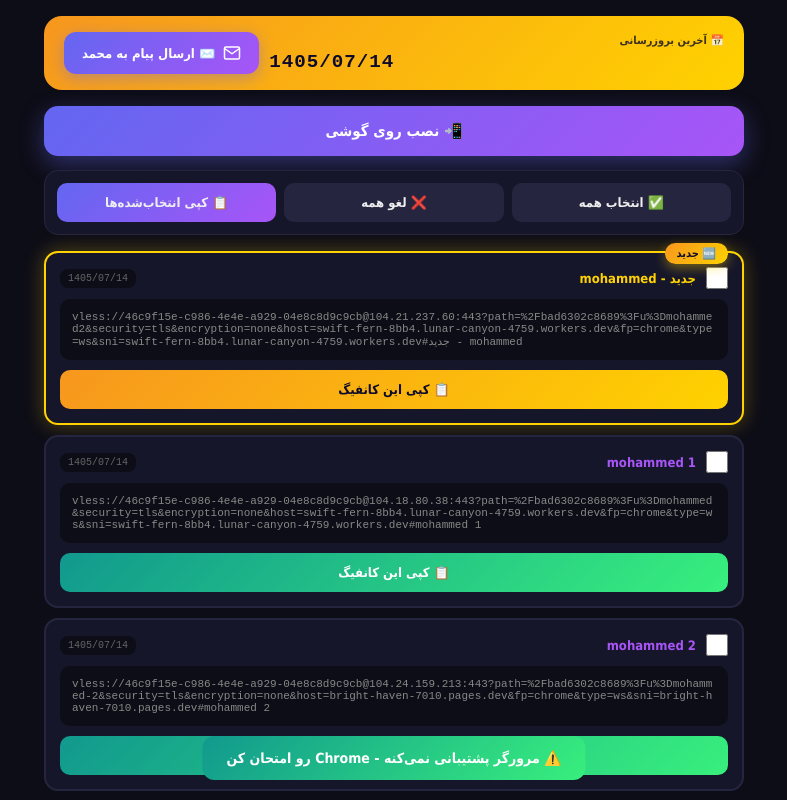
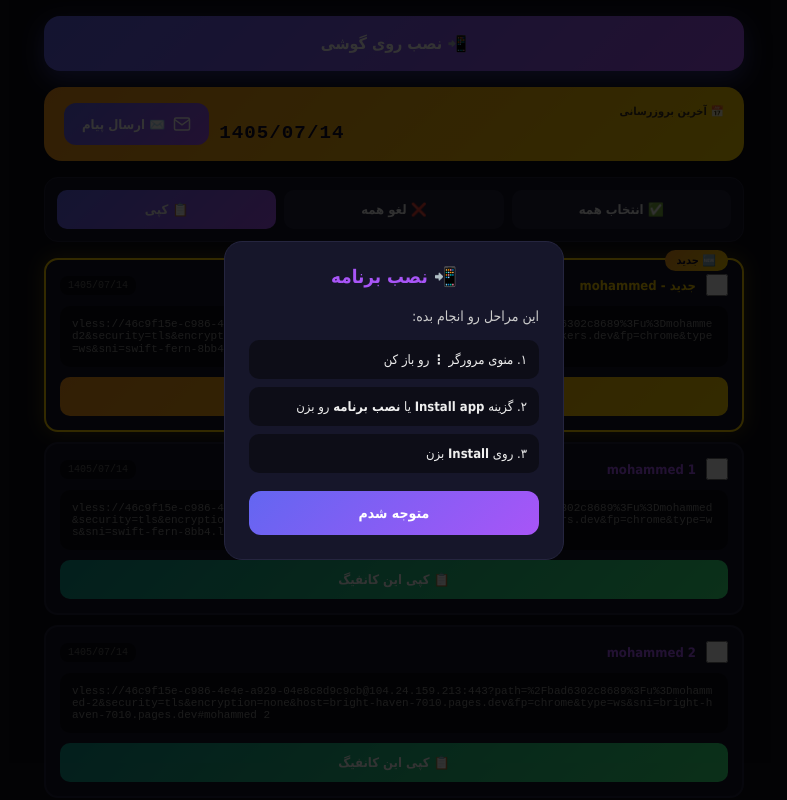
Before and after one commit to hgfhj8008-droid/v2ray-panel, a plain HTML site: page site/index.html in a window 1280 px wide. Both pictures are taken after a click on the button "📲 نصب روی گوشی". Shown: the top 800 px of the page, without its empty margins (246-1033 px from the left). Drawn offline with Linux system fonts and the light colour scheme.

Commit message:
Clean PWA install

```diff
--- a/site/index.html
+++ b/site/index.html
@@ -4,24 +4,27 @@
 <meta charset="UTF-8">
 <meta name="viewport" content="width=device-width, initial-scale=1.0">
 <title>کانفیگ‌های V2Ray</title>
+<link rel="manifest" href="/manifest.json">
+<meta name="theme-color" content="#a855f7">
 <style>
 *{margin:0;padding:0;box-sizing:border-box;font-family:Tahoma,sans-serif}
 body{background:#0d0d17;color:#eee;padding:16px;min-height:100vh}
 .container{max-width:700px;margin:0 auto}
+.install-btn{display:block;width:100%;padding:18px;margin-bottom:16px;border-radius:16px;border:none;background:linear-gradient(135deg,#6366f1,#a855f7);color:#fff;font-weight:bold;font-size:16px;font-family:inherit;cursor:pointer;box-shadow:0 8px 24px rgba(99,102,241,0.5)}
+.install-btn:active{transform:scale(0.98)}
 .top-banner{display:flex;justify-content:space-between;align-items:center;gap:10px;margin-bottom:16px;padding:16px 20px;background:linear-gradient(135deg,#f7971e,#ffd200);border-radius:18px;color:#0f0c29;font-weight:bold;flex-wrap:wrap}
 .date-box{display:flex;flex-direction:column;flex:1;min-width:150px}
 .date-box .label{font-size:11px;opacity:0.8;margin-bottom:4px}
 .date-box .date{font-size:1.2rem;font-weight:900;letter-spacing:1px;direction:ltr;font-family:monospace}
-.contact-btn{display:flex;align-items:center;gap:8px;background:linear-gradient(135deg,#6366f1,#a855f7);padding:12px 18px;border-radius:12px;text-decoration:none;color:#fff;font-size:13px;font-weight:bold;transition:0.2s;box-shadow:0 4px 16px rgba(99,102,241,0.4)}
-.contact-btn:hover{transform:translateY(-2px);box-shadow:0 8px 24px rgba(99,102,241,0.6)}
-.contact-btn svg{width:18px;height:18px;flex-shrink:0}
+.contact-btn{display:flex;align-items:center;gap:8px;background:linear-gradient(135deg,#6366f1,#a855f7);padding:12px 18px;border-radius:12px;text-decoration:none;color:#fff;font-size:13px;font-weight:bold}
+.contact-btn svg{width:18px;height:18px}
 .toolbar{display:flex;gap:8px;margin-bottom:16px;background:#16162a;border-radius:14px;padding:12px;border:1px solid #25253f}
 .toolbar button{flex:1;padding:12px;border-radius:10px;border:none;background:#25253f;color:#eee;font-family:inherit;font-size:13px;font-weight:bold;cursor:pointer}
 .toolbar button.primary{background:linear-gradient(135deg,#6366f1,#a855f7)}
 .config-item{background:#16162a;border-radius:14px;padding:14px;margin:10px 0;border:2px solid #25253f;position:relative}
 .config-item.selected{border-color:#a855f7;background:#1a1a30}
 .config-item.new-badge{border-color:#ffd200;box-shadow:0 0 20px rgba(255,210,0,0.3)}
-.badge-new{position:absolute;top:-10px;right:14px;background:linear-gradient(135deg,#f7971e,#ffd200);color:#0f0c29;padding:4px 12px;border-radius:20px;font-size:11px;font-weight:bold;box-shadow:0 4px 12px rgba(255,210,0,0.4)}
+.badge-new{position:absolute;top:-10px;right:14px;background:linear-gradient(135deg,#f7971e,#ffd200);color:#0f0c29;padding:4px 12px;border-radius:20px;font-size:11px;font-weight:bold}
 .config-item.new-badge .config-header .name{color:#ffd200}
 .config-header{display:flex;align-items:center;gap:10px;margin-bottom:10px;flex-wrap:wrap}
 .config-header input[type="checkbox"]{width:22px;height:22px;accent-color:#a855f7;cursor:pointer}
@@ -36,65 +39,84 @@ body{background:#0d0d17;color:#eee;padding:16px;min-height:100vh}
 .footer .contact-link{display:inline-flex;align-items:center;gap:6px;margin-top:12px;padding:12px 20px;background:linear-gradient(135deg,#6366f1,#a855f7);border-radius:12px;color:#fff;text-decoration:none;font-size:13px;font-weight:bold}
 .toast{position:fixed;bottom:20px;left:50%;transform:translateX(-50%) translateY(100px);background:linear-gradient(135deg,#11998e,#38ef7d);color:#fff;padding:14px 24px;border-radius:12px;font-weight:bold;font-size:14px;transition:0.3s;z-index:1000}
 .toast.show{transform:translateX(-50%) translateY(0)}
-
-.install-btn{
-  display:block;
-  width:100%;
-  padding:16px;
-  margin-bottom:14px;
-  border-radius:14px;
-  border:none;
-  background:linear-gradient(135deg,#6366f1,#a855f7);
-  color:#fff;
-  font-weight:bold;
-  font-size:15px;
-  font-family:inherit;
-  cursor:pointer;
-  box-shadow:0 8px 24px rgba(99,102,241,0.4);
-  transition:all 0.2s;
-}
-.install-btn:hover{transform:translateY(-2px);box-shadow:0 12px 32px rgba(99,102,241,0.6)}
-.install-btn:active{transform:translateY(0)}
+.modal{display:none;position:fixed;inset:0;background:rgba(0,0,0,0.8);z-index:9999;align-items:center;justify-content:center;padding:20px}
+.modal.show{display:flex}
+.modal-box{background:#16162a;border-radius:18px;padding:24px;max-width:340px;width:100%;border:1px solid #25253f}
+.modal-box h3{color:#a855f7;margin-bottom:14px;text-align:center}
+.modal-box p{color:#ccc;font-size:14px;line-height:2;margin-bottom:10px}
+.modal-box .step{background:#0d0d17;padding:12px;border-radius:10px;margin:8px 0;font-size:13px}
+.modal-box button{width:100%;padding:14px;border-radius:12px;border:none;background:linear-gradient(135deg,#6366f1,#a855f7);color:#fff;font-weight:bold;font-size:14px;font-family:inherit;cursor:pointer;margin-top:10px}
 </style>
-<link rel="manifest" href="/manifest.json">
-<meta name="theme-color" content="#a855f7">
-<meta name="apple-mobile-web-app-capable" content="yes">
-<link rel="apple-touch-icon" href="/icon-192.png">
-<link rel="icon" type="image/png" sizes="192x192" href="/icon-192.png">
 </head>
 <body>
 <div class="container">
+
+<button class="install-btn" id="installBtn" onclick="doInstall()">📲 نصب روی گوشی</button>
+
 <div class="top-banner">
 <div class="date-box">
 <div class="label">📅 آخرین بروزرسانی</div>
 <div class="date" id="updateDate">----/--/--</div>
 </div>
-<a class="contact-btn" href="mailto:118118book@gmail.com?subject=درخواست%20کانفیگ%20جدید&body=سلام%20محمد،%0A%0Aلطفا%20کانفیگ%20جدید%20برای%20من%20ارسال%20کنید.%0A%0Aبا%20تشکر">
-<svg viewBox="0 0 24 24" fill="none" stroke="currentColor" stroke-width="2" stroke-linecap="round" stroke-linejoin="round"><path d="M4 4h16c1.1 0 2 .9 2 2v12c0 1.1-.9 2-2 2H4c-1.1 0-2-.9-2-2V6c0-1.1.9-2 2-2z"/><polyline points="22,6 12,13 2,6"/></svg>
-<span>✉️ ارسال پیام به محمد</span>
+<a class="contact-btn" href="mailto:118118book@gmail.com?subject=درخواست%20کانفیگ%20جدید">
+<svg viewBox="0 0 24 24" fill="none" stroke="currentColor" stroke-width="2"><path d="M4 4h16c1.1 0 2 .9 2 2v12c0 1.1-.9 2-2 2H4c-1.1 0-2-.9-2-2V6c0-1.1.9-2 2-2z"/><polyline points="22,6 12,13 2,6"/></svg>
+<span>✉️ ارسال پیام</span>
 </a>
 </div>
-<button class="install-btn" id="installBtn" onclick="installApp()">📲 نصب روی گوشی</button>
 
 <div class="toolbar">
 <button onclick="selectAll()">✅ انتخاب همه</button>
 <button onclick="deselectAll()">❌ لغو همه</button>
-<button class="primary" onclick="copySelected()">📋 کپی انتخاب‌شده‌ها</button>
+<button class="primary" onclick="copySelected()">📋 کپی</button>
 </div>
 <div id="list"></div>
 <div class="footer">
-ساخته شده توسط <span class="name">محمد</span> _ نامحدود حجم و زمان
+ساخته شده توسط <span class="name">محمد</span>
 <br>
-<a class="contact-link" href="mailto:118118book@gmail.com?subject=درخواست%20کانفیگ%20جدید&body=سلام%20محمد،%0A%0Aلطفا%20کانفیگ%20جدید%20برای%20من%20ارسال%20کنید.%0A%0Aبا%20تشکر">
-<svg viewBox="0 0 24 24" fill="none" stroke="currentColor" stroke-width="2" width="18" height="18"><path d="M4 4h16c1.1 0 2 .9 2 2v12c0 1.1-.9 2-2 2H4c-1.1 0-2-.9-2-2V6c0-1.1.9-2 2-2z"/><polyline points="22,6 12,13 2,6"/></svg>
-<span>ارسال پیام به محمد</span>
-</a>
+<a class="contact-link" href="mailto:118118book@gmail.com?subject=درخواست%20کانفیگ%20جدید">✉️ ارسال پیام به محمد</a>
 </div>
-<button class="install-btn" id="installBtn" onclick="installApp()">📲 نصب روی گوشی</button>
-
 </div>
 <div class="toast" id="toast">✅ کپی شد!</div>
+
+<div class="modal" id="installModal">
+<div class="modal-box">
+<h3>📲 نصب برنامه</h3>
+<p>این مراحل رو انجام بده:</p>
+<div class="step">۱. منوی مرورگر <b>⋮</b> رو باز کن</div>
+<div class="step">۲. گزینه <b>Install app</b> یا <b>نصب برنامه</b> رو بزن</div>
+<div class="step">۳. روی <b>Install</b> بزن</div>
+<button onclick="document.getElementById('installModal').classList.remove('show')">متوجه شدم</button>
+</div>
+</div>
+
 <script>
+var deferredPrompt = null;
+
+window.addEventListener('beforeinstallprompt', function(e) {
+  e.preventDefault();
+  deferredPrompt = e;
+});
+
+function doInstall() {
+  if (deferredPrompt) {
+    deferredPrompt.prompt();
+    deferredPrompt.userChoice.then(function(c) {
+      if (c.outcome === 'accepted') showToast('✅ در حال نصب...');
+      deferredPrompt = null;
+    });
+  } else {
+    document.getElementById('installModal').classList.add('show');
+  }
+}
+
+window.addEventListener('appinstalled', function() {
+  showToast('✅ برنامه نصب شد!');
+});
+
+if ('serviceWorker' in navigator) {
+  navigator.serviceWorker.register('/sw.js');
+}
+
 function toJalali(gy, gm, gd) {
   const g_d_m = [0,31,59,90,120,151,181,212,243,273,304,334];
   let jy = (gy <= 1600) ? 0 : 979;
@@ -144,71 +166,18 @@ function copyOne(index, btn) { copyText(configs[index], btn); }
 function copySelected() {
 const selected = [];
 configs.forEach((c, i) => { if (document.getElementById('check-' + i).checked) selected.push(c); });
-if (selected.length === 0) { showToast('⚠️ هیچ کانفیگی انتخاب نشده!'); return; }
+if (selected.length === 0) { showToast('⚠️ انتخاب نشده!'); return; }
 copyText(selected.join('\n\n'), null);
 }
 function copyText(text, btn) {
 navigator.clipboard.writeText(text).then(() => {
-if (btn) { const original = btn.textContent; btn.textContent = '✅ کپی شد!'; btn.classList.add('copied'); setTimeout(() => { btn.textContent = original; btn.classList.remove('copied'); }, 2000); }
+if (btn) { const o = btn.textContent; btn.textContent = '✅ کپی شد!'; btn.classList.add('copied'); setTimeout(() => { btn.textContent = o; btn.classList.remove('copied'); }, 2000); }
 showToast('✅ کپی شد!');
 }).catch(() => {
 const ta = document.createElement('textarea'); ta.value = text; document.body.appendChild(ta); ta.select(); document.execCommand('copy'); document.body.removeChild(ta); showToast('✅ کپی شد!');
 });
 }
-function showToast(msg) { const toast = document.getElementById('toast'); toast.textContent = msg; toast.classList.add('show'); setTimeout(() => toast.classList.remove('show'), 2000); }
-</script>
-
-<script>
-if ('serviceWorker' in navigator) {
-  window.addEventListener('load', function() {
-    navigator.serviceWorker.register('/sw.js').then(function(reg) {
-      console.log('SW registered');
-    }).catch(function(err) {
-      console.log('SW error:', err);
-    });
-  });
-}
-
-</script>
-
-<script>
-var deferredPrompt = null;
-
-window.addEventListener('beforeinstallprompt', function(e) {
-  e.preventDefault();
-  deferredPrompt = e;
-  console.log('نصب آماده');
-});
-
-window.addEventListener('appinstalled', function() {
-  var toast = document.getElementById('toast');
-  if (toast) { toast.textContent = '✅ برنامه نصب شد!'; toast.classList.add('show'); setTimeout(function(){ toast.classList.remove('show'); }, 3000); }
-});
-
-function installApp() {
-  if (deferredPrompt) {
-    deferredPrompt.prompt();
-    deferredPrompt.userChoice.then(function(choice) {
-      if (choice.outcome === 'accepted') {
-        var toast = document.getElementById('toast');
-        if (toast) { toast.textContent = '✅ نصب شد!'; toast.classList.add('show'); setTimeout(function(){ toast.classList.remove('show'); }, 3000); }
-      }
-      deferredPrompt = null;
-    });
-  } else {
-    var toast = document.getElementById('toast');
-    if (toast) { toast.textContent = '⚠️ مرورگر پشتیبانی نمی‌کنه - Chrome رو امتحان کن'; toast.classList.add('show'); setTimeout(function(){ toast.classList.remove('show'); }, 4000); }
-    else { alert('از Chrome استفاده کن'); }
-  }
-}
-
-if ('serviceWorker' in navigator) {
-  navigator.serviceWorker.register('/sw.js').then(function() {
-    console.log('SW ثبت شد');
-  }).catch(function(e) {
-    console.log('SW خطا:', e);
-  });
-}
+function showToast(msg) { const t = document.getElementById('toast'); t.textContent = msg; t.classList.add('show'); setTimeout(() => t.classList.remove('show'), 2000); }
 </script>
 </body>
 </html>
```
Also changed, not shown: site/sw.js (+3 -19 lines), site/manifest.json, 1 other file.
